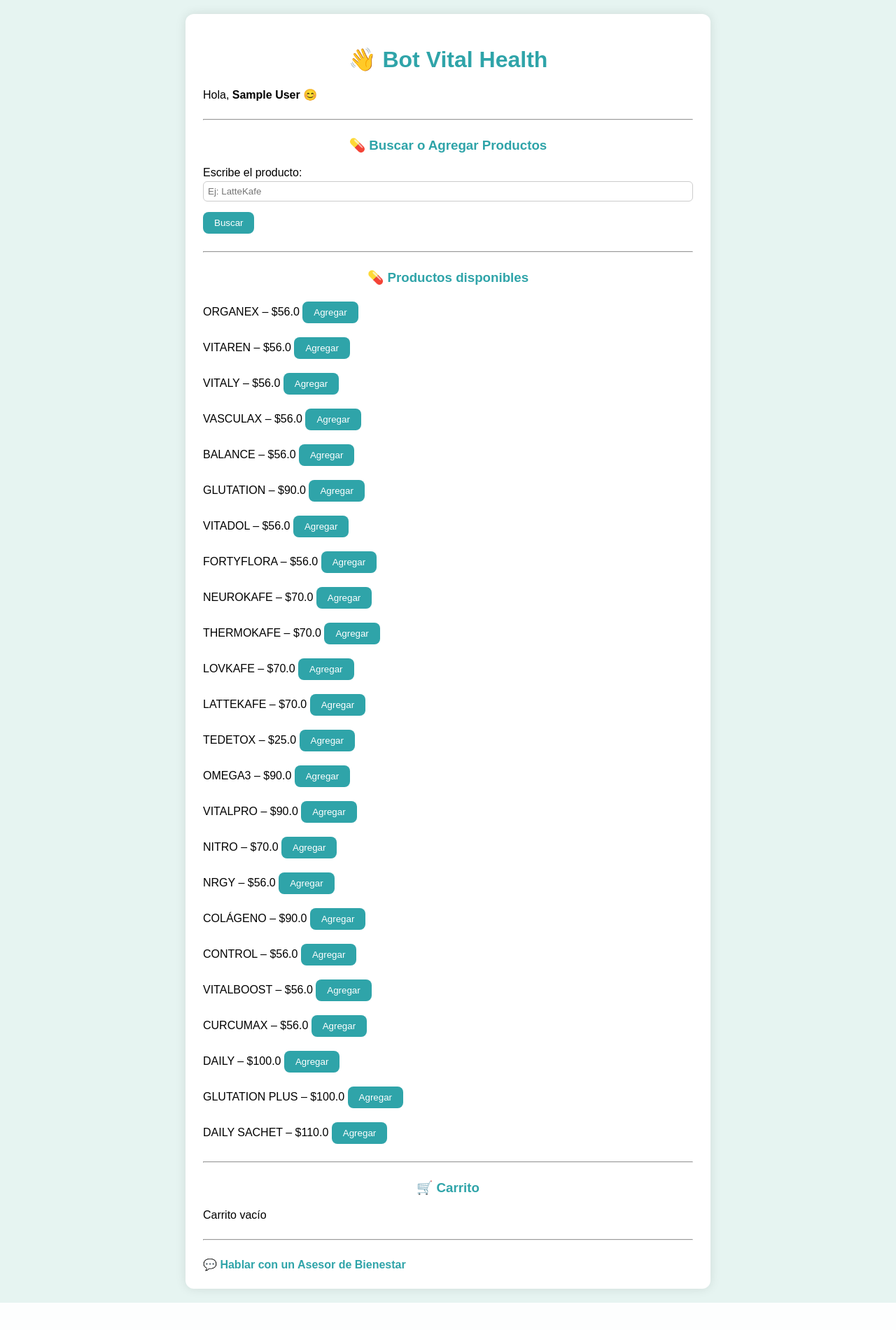
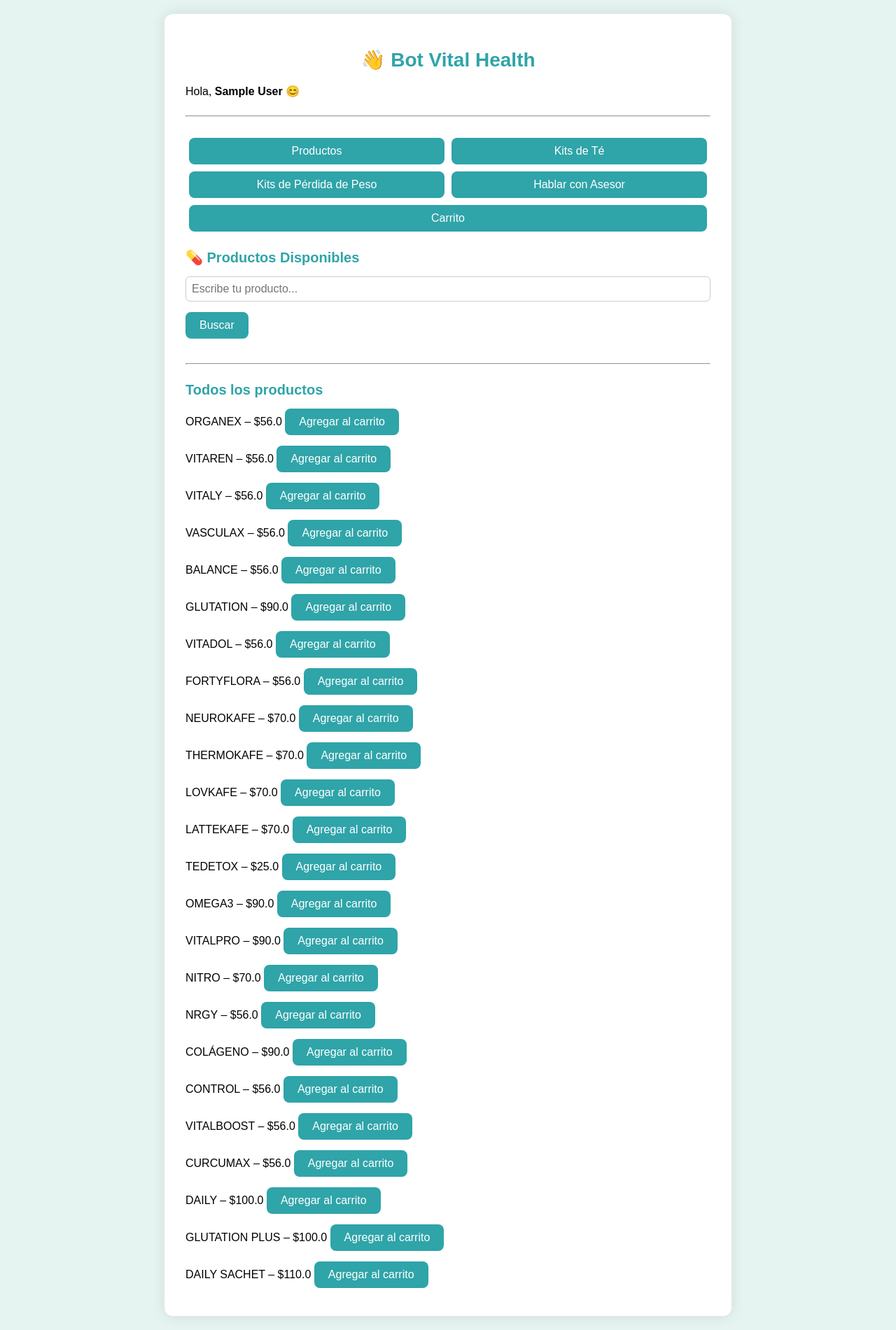
Before and after one commit to lorenajimenezpm-tech/bot_vital_web, a Flask app: page / in a window 1280 px wide. Shown: the whole page at 70% size. Before the commit the page ends 1862 px from the top, so only its background shows below. Run offline with Flask 3, Linux system fonts and the light colour scheme; the visitor is signed in with stand-in values (Sample User, id 1).

Commit message:
Actualización: cambios en index, app y style

```diff
--- a/app.py
+++ b/app.py
@@ -1,6 +1,8 @@
+
 from flask import Flask, render_template, request, session
 import unicodedata
 import difflib
+import urllib.parse
 
 app = Flask(__name__)
 app.secret_key = "vital_health_123"
@@ -19,6 +21,30 @@ def sugerir_productos(texto, productos_normalizados):
         n=3,
         cutoff=0.6
     )
+
+def generar_total(carrito):
+    total = 0
+    for p in carrito:
+        if p in productos:
+            total += productos[p]
+        elif p in kits_te:
+            total += kits_te[p]
+        elif p in kits_perdida:
+            total += kits_perdida[p]
+    return total
+
+def generar_whatsapp_link(nombre, edad, carrito, total):
+    texto = f"Hola 😊, soy {nombre} y tengo {edad} años.\nMi pedido es:\n"
+    for p in carrito:
+        if p in productos:
+            precio = productos[p]
+        elif p in kits_te:
+            precio = kits_te[p]
+        elif p in kits_perdida:
+            precio = kits_perdida[p]
+        texto += f"- {p} - ${precio}\n"
+    texto += f"Total: ${total}"
+    return "https://wa.me/50767930582?text=" + urllib.parse.quote(texto)
 
 # ---------- DATOS ----------
 productos = {
@@ -50,7 +76,6 @@ productos = {
 
 productos_normalizados = {quitar_tildes(k): k for k in productos}
 
-# Secciones de Kits (para desplegar con botones)
 kits_te = {
     "TÉ DETOX 1 SEMANA": 25.00,
     "TÉ DETOX 2 SEMANAS": 42.00,
@@ -62,11 +87,6 @@ kits_te = {
 kits_perdida = {
     "KIT PÉRDIDA DE PESO 4 SEMANAS": 162.49,
     "KIT PÉRDIDA DE PESO 5 SEMANAS": 175.49
-}
-
-# Keywords especiales (opcional)
-keywords = {
-    "CAFE": ["NEUROKAFE", "LOVKAFE", "LATTEKAFE", "THERMOKAFE"]
 }
 
 # ---------- RUTA PRINCIPAL ----------
@@ -101,7 +121,7 @@ def index():
                         break
 
             if producto_encontrado:
-                precio = productos[producto_encontrado]
+                precio = productos.get(producto_encontrado, 0)
             else:
                 mensaje = "❌ Producto no encontrado."
                 sugerencias = sugerir_productos(entrada, productos_normalizados)
@@ -109,16 +129,29 @@ def index():
         # AGREGAR AL CARRITO
         elif accion == "agregar":
             producto = request.form.get("producto_real")
-            session["carrito"].append(producto)
-            session.modified = True
-            mensaje = f"✔️ {producto} agregado al carrito."
+            if producto:
+                session["carrito"].append(producto)
+                session.modified = True
+                mensaje = f"✔️ {producto} agregado al carrito."
+
+        # QUITAR DEL CARRITO
+        elif accion == "quitar":
+            producto = request.form.get("producto_real")
+            if producto in session["carrito"]:
+                session["carrito"].remove(producto)
+                session.modified = True
+                mensaje = f"🗑️ {producto} eliminado del carrito."
+            else:
+                mensaje = "❌ Producto no encontrado en carrito."
 
         # FINALIZAR COMPRA
         elif accion == "finalizar":
+            total = generar_total(session["carrito"])
+            link_whatsapp = generar_whatsapp_link(session.get("nombre"), session.get("edad"), session["carrito"], total)
             session.clear()
-            mensaje = "✅ Compra confirmada. Un agente se comunicará contigo."
+            return f'<script>window.location="{link_whatsapp}"</script>'
 
-    total = sum(productos.get(p, 0) for p in session.get("carrito", []))
+    total = generar_total(session.get("carrito", []))
 
     return render_template(
         "index.html",
@@ -136,4 +169,4 @@ def index():
     )
 
 if __name__ == "__main__":
-    app.run(debug=True, host="0.0.0.0")
+    app.run(debug=True, host="0.0.0.0", port=5001)
--- /dev/null
+++ b/static/style.css
@@ -0,0 +1,197 @@
+/* ---------- Estilos Generales ---------- */
+body {
+    font-family: Arial, sans-serif;
+    background: #e6f4f1;
+    margin: 0;
+    padding: 20px 0;
+    display: flex;
+    justify-content: center;
+}
+
+.contenedor {
+    width: 100%;
+    max-width: 750px;
+    background: white;
+    padding: 30px;
+    border-radius: 12px;
+    box-shadow: 0 0 20px rgba(0,0,0,0.1);
+    font-size: 16px;
+}
+
+/* ---------- Encabezados ---------- */
+h1 {
+    color: #2fa4a9;
+    text-align: center;
+    font-size: 28px;
+}
+
+h2, h3 {
+    color: #2fa4a9;
+    font-size: 20px;
+    margin-bottom: 10px;
+}
+
+/* ---------- Botones ---------- */
+button {
+    background: #2fa4a9;
+    color: white;
+    border: none;
+    padding: 10px 20px;
+    border-radius: 8px;
+    cursor: pointer;
+    margin: 5px 5px 10px 0;
+    font-size: 16px;
+    transition: background 0.3s;
+}
+
+button:hover {
+    background: #238386;
+}
+
+/* ---------- Secciones ---------- */
+.seccion {
+    display: none;
+    margin-top: 15px;
+}
+
+.activo {
+    display: block;
+}
+
+/* ---------- Listas ---------- */
+ul {
+    list-style-type: none;
+    padding-left: 0;
+}
+
+li {
+    background: #f9f9f9;
+    margin: 5px 0;
+    padding: 10px;
+    border-radius: 6px;
+    font-size: 16px;
+    display: flex;
+    justify-content: space-between;
+    align-items: center;
+    flex-wrap: wrap;
+}
+
+/* ---------- Inputs ---------- */
+input[type="text"], input[type="number"] {
+    width: 100%;
+    padding: 8px;
+    margin: 5px 0 10px 0;
+    border-radius: 6px;
+    border: 1px solid #ccc;
+    box-sizing: border-box;
+    font-size: 16px;
+}
+
+/* ---------- Buscador y sugerencias ---------- */
+.sugerencias {
+    background: #f0f8ff;
+    padding: 10px;
+    border-radius: 6px;
+    margin-top: 5px;
+}
+
+.sugerencias button {
+    background: #238386;
+    margin: 3px 5px 3px 0;
+    font-size: 14px;
+}
+
+/* ---------- Links ---------- */
+a {
+    color: #2fa4a9;
+    font-weight: bold;
+    text-decoration: none;
+}
+
+/* ---------- Separadores ---------- */
+hr {
+    margin: 25px 0;
+}
+
+/* ---------- Carrito ---------- */
+.carrito-item {
+    display: flex;
+    justify-content: space-between;
+    align-items: center;
+    flex-wrap: wrap;
+}
+
+.carrito-item button {
+    background: #ff4d4d;
+    margin-left: 10px;
+    padding: 5px 10px;
+}
+
+.carrito-item button:hover {
+    background: #e60000;
+}
+
+/* ---------- Menu de secciones ---------- */
+.menu-secciones {
+    display: flex;
+    flex-wrap: wrap;
+    justify-content: center;
+    margin-bottom: 20px;
+}
+
+.menu-secciones button {
+    flex: 1 1 45%;
+    margin: 5px;
+}
+
+/* ---------- Mensajes ---------- */
+.mensaje {
+    margin: 10px 0;
+    padding: 10px;
+    background: #f0f8ff;
+    border-radius: 6px;
+}
+
+/* ---------- RESPONSIVE / MÓVILES ---------- */
+@media (max-width: 500px) {
+    .menu-secciones {
+        flex-direction: column;
+        align-items: stretch;
+    }
+
+    .menu-secciones button {
+        flex: 1 1 100%;
+        margin: 5px 0;
+    }
+
+    li {
+        flex-direction: column;
+        align-items: flex-start;
+    }
+
+    li button {
+        margin-top: 5px;
+        margin-left: 0;
+
+
+       width: 100%;
+    }
+
+    .carrito-item button {
+        width: 100%;
+        margin: 5px 0 0 0;
+    }
+
+    h1 {
+        font-size: 24px;
+    }
+
+    h2, h3 {
+        font-size: 18px;
+    }
+
+    button {
+        font-size: 16px;
+        padding: 10px;
+    }
+}
--- a/templates/index.html
+++ b/templates/index.html
@@ -3,99 +3,17 @@
 <head>
     <meta charset="UTF-8">
     <title>Bot Vital Health</title>
-
-    <style>
-        body {
-            font-family: Arial, sans-serif;
-            background: #e6f4f1;
-            display: flex;
-            justify-content: center;
-            align-items: flex-start;
-            min-height: 100vh;
-            margin: 0;
-            padding: 20px 0;
+    <link rel="stylesheet" href="{{ url_for('static', filename='style.css') }}">
+    <script>
+        function mostrarSeccion(id) {
+            const secciones = document.querySelectorAll('.seccion');
+            secciones.forEach(sec => sec.classList.remove('activo'));
+            document.getElementById(id).classList.add('activo');
         }
-
-        .contenedor {
-            width: 100%;
-            max-width: 700px;
-            background: white;
-            padding: 25px;
-            border-radius: 12px;
-            box-shadow: 0 0 15px rgba(0,0,0,0.1);
-        }
-
-        h1, h3 {
-            color: #2fa4a9;
-            text-align: center;
-        }
-
-        button {
-            background: #2fa4a9;
-            color: white;
-            border: none;
-            padding: 8px 16px;
-            border-radius: 8px;
-            cursor: pointer;
-            margin-top: 5px;
-        }
-
-        button:hover {
-            background: #238386;
-        }
-
-        a {
-            color: #2fa4a9;
-            font-weight: bold;
-            text-decoration: none;
-        }
-
-        hr {
-            margin: 25px 0;
-        }
-
-        ul {
-            list-style-type: none;
-            padding-left: 0;
-        }
-
-        li {
-            background: #f9f9f9;
-            margin: 5px 0;
-            padding: 8px;
-            border-radius: 6px;
-        }
-
-        .producto-form {
-            margin-bottom: 15px;
-        }
-
-        .sugerencias {
-            background: #f0f8ff;
-            padding: 8px;
-            border-radius: 6px;
-            margin-top: 5px;
-        }
-
-        .sugerencias button {
-            background: #238386;
-            margin: 3px 5px 3px 0;
-        }
-
-        input[type="text"], input[type="number"] {
-            width: 100%;
-            padding: 6px;
-            margin-top: 3px;
-            margin-bottom: 10px;
-            border-radius: 6px;
-            border: 1px solid #ccc;
-            box-sizing: border-box;
-        }
-    </style>
+    </script>
 </head>
 
 <body>
-
 <div class="contenedor">
 
 <h1>👋 Bot Vital Health</h1>
@@ -103,86 +21,137 @@
 {% if not nombre %}
 <form method="post">
     <input type="hidden" name="accion" value="datos">
-    Nombre:<br>
+    <label>Nombre:</label>
     <input type="text" name="nombre" required><br>
-    Edad:<br>
+    <label>Edad:</label>
     <input type="number" name="edad" required><br>
     <button type="submit">Entrar</button>
 </form>
 
 {% else %}
 <p>Hola, <strong>{{ nombre }}</strong> 😊</p>
-
 <hr>
 
-<h3>💊 Buscar o Agregar Productos</h3>
+<!-- Botones de Secciones -->
+<div class="menu-secciones">
+    <button type="button" onclick="mostrarSeccion('productos')">Productos</button>
+    <button type="button" onclick="mostrarSeccion('kits_te')">Kits de Té</button>
+    <button type="button" onclick="mostrarSeccion('kits_perdida')">Kits de Pérdida de Peso</button>
+    <button type="button" onclick="mostrarSeccion('contacto')">Hablar con Asesor</button>
+    <button type="button" onclick="mostrarSeccion('carrito')">Carrito</button>
+</div>
 
-<form method="post" class="producto-form">
+<!-- Sección Productos -->
+<div id="productos" class="seccion activo">
+    <h2>💊 Productos Disponibles</h2>
+
+    <form method="post">
         <input type="hidden" name="accion" value="consultar">
-    Escribe el producto:<br>
-    <input type="text" name="producto" placeholder="Ej: LatteKafe" required>
-    <button type="submit">Buscar</button>
+        <input type="text" name="producto" placeholder="Escribe tu producto..." required>
+        <button>Buscar</button>
     </form>
 
     {% if mensaje %}
-<p>{{ mensaje }}</p>
+    <p class="mensaje">{{ mensaje }}</p>
+    {% endif %}
+
+    {% if producto_encontrado %}
+    <p>Producto encontrado: {{ producto_encontrado }} – ${{ precio }}</p>
+    <form method="post">
+        <input type="hidden" name="accion" value="agregar">
+        <input type="hidden" name="producto_real" value="{{ producto_encontrado }}">
+        <button>Agregar al carrito</button>
+    </form>
     {% endif %}
 
     {% if sugerencias %}
     <div class="sugerencias">
-    <strong>Sugerencias:</strong><br>
+        <p>¿Quisiste decir?</p>
         {% for s in sugerencias %}
-    <form method="post" style="display:inline;">
+        <form method="post" style="display:inline-block">
             <input type="hidden" name="accion" value="agregar">
             <input type="hidden" name="producto_real" value="{{ s }}">
-        <button type="submit">{{ s }} – ${{ productos.get(s, 0) }}</button>
+            <button>{{ s }} – ${{ productos.get(s, 0) }}</button>
         </form>
         {% endfor %}
     </div>
     {% endif %}
 
     <hr>
-
-<h3>💊 Productos disponibles</h3>
-
+    <h3>Todos los productos</h3>
     {% for p, precio in productos.items() %}
     <form method="post" class="producto-form">
         <input type="hidden" name="accion" value="agregar">
         <input type="hidden" name="producto_real" value="{{ p }}">
         {{ p }} – ${{ precio }}
-    <button>Agregar</button>
+        <button>Agregar al carrito</button>
     </form>
     {% endfor %}
+</div>
 
-<hr>
+<!-- Sección Kits de Té -->
+<div id="kits_te" class="seccion">
+    <h2>🍵 Kits de Té</h2>
+    {% for k, precio in kits_te.items() %}
+    <form method="post" class="producto-form">
+        <input type="hidden" name="accion" value="agregar">
+        <input type="hidden" name="producto_real" value="{{ k }}">
+        {{ k }} – ${{ precio }}
+        <button>Agregar al carrito</button>
+    </form>
+    {% endfor %}
+</div>
 
-<h3>🛒 Carrito</h3>
+<!-- Sección Kits de Pérdida de Peso -->
+<div id="kits_perdida" class="seccion">
+    <h2>🏋️ Kits de Pérdida de Peso</h2>
+    {% for k, precio in kits_perdida.items() %}
+    <form method="post" class="producto-form">
+        <input type="hidden" name="accion" value="agregar">
+        <input type="hidden" name="producto_real" value="{{ k }}">
+        {{ k }} – ${{ precio }}
+        <button>Agregar al carrito</button>
+    </form>
+    {% endfor %}
+</div>
 
+<!-- Sección Contacto -->
+<div id="contacto" class="seccion">
+    <h2>💬 Hablar con un Asesor</h2>
+    <a href="https://wa.me/50767930582?text=Hola%20😊,%20soy%20{{ nombre }}%20y%20tengo%20{{ edad }}%20años.%20Deseo%20hablar%20con%20un%20Asesor%20de%20Bienestar" target="_blank">
+        Iniciar chat por WhatsApp
+    </a>
+</div>
+
+<!-- Sección Carrito -->
+<div id="carrito" class="seccion">
+    <h2>🛒 Carrito</h2>
     {% if carrito %}
     <ul>
         {% for p in carrito %}
-<li>{{ p }} - ${{ productos.get(p, 0) }}</li>
+        <li>
+            {{ p }} - $
+            {{ productos.get(p, kits_te.get(p, kits_perdida.get(p, 0))) }}
+            <form method="post" style="display:inline-block">
+                <input type="hidden" name="accion" value="quitar">
+                <input type="hidden" name="producto_real" value="{{ p }}">
+                <button>❌ Quitar</button>
+            </form>
+        </li>
         {% endfor %}
     </ul>
+    <p><strong>Total:</strong> ${{ total }}</p>
 
-<p><strong>Total:</strong> $ {{ total }}</p>
-
-<a href="https://wa.me/50767930582?text=Hola%20😊,%20soy%20{{ nombre }}%20y%20tengo%20{{ edad }}%20años.%0AMi%20pedido%20es:%0A{% for p in carrito %}- {{ p }}%0A{% endfor %}%0ATotal:%20${{ total }}" target="_blank">
-📲 Finalizar compra por WhatsApp
-</a>
-
+    <form method="post">
+        <input type="hidden" name="accion" value="finalizar">
+        <button>📲 Finalizar compra por WhatsApp</button>
+    </form>
     {% else %}
     <p>Carrito vacío</p>
     {% endif %}
-
-<hr>
-
-<a href="https://wa.me/50767930582?text=Hola%20😊,%20soy%20{{ nombre }}%20y%20tengo%20{{ edad }}%20años.%20Deseo%20hablar%20con%20un%20Asesor%20de%20Bienestar%20para%20recibir%20orientación%20sobre%20los programas%20y kits de Vital Health 💚" target="_blank">
-💬 Hablar con un Asesor de Bienestar
-</a>
+</div>
 
 {% endif %}
-
 </div>
 </body>
 </html>
```
Also changed, not shown: 2 other files. Lines whose indentation alone changed are shown as unchanged.
